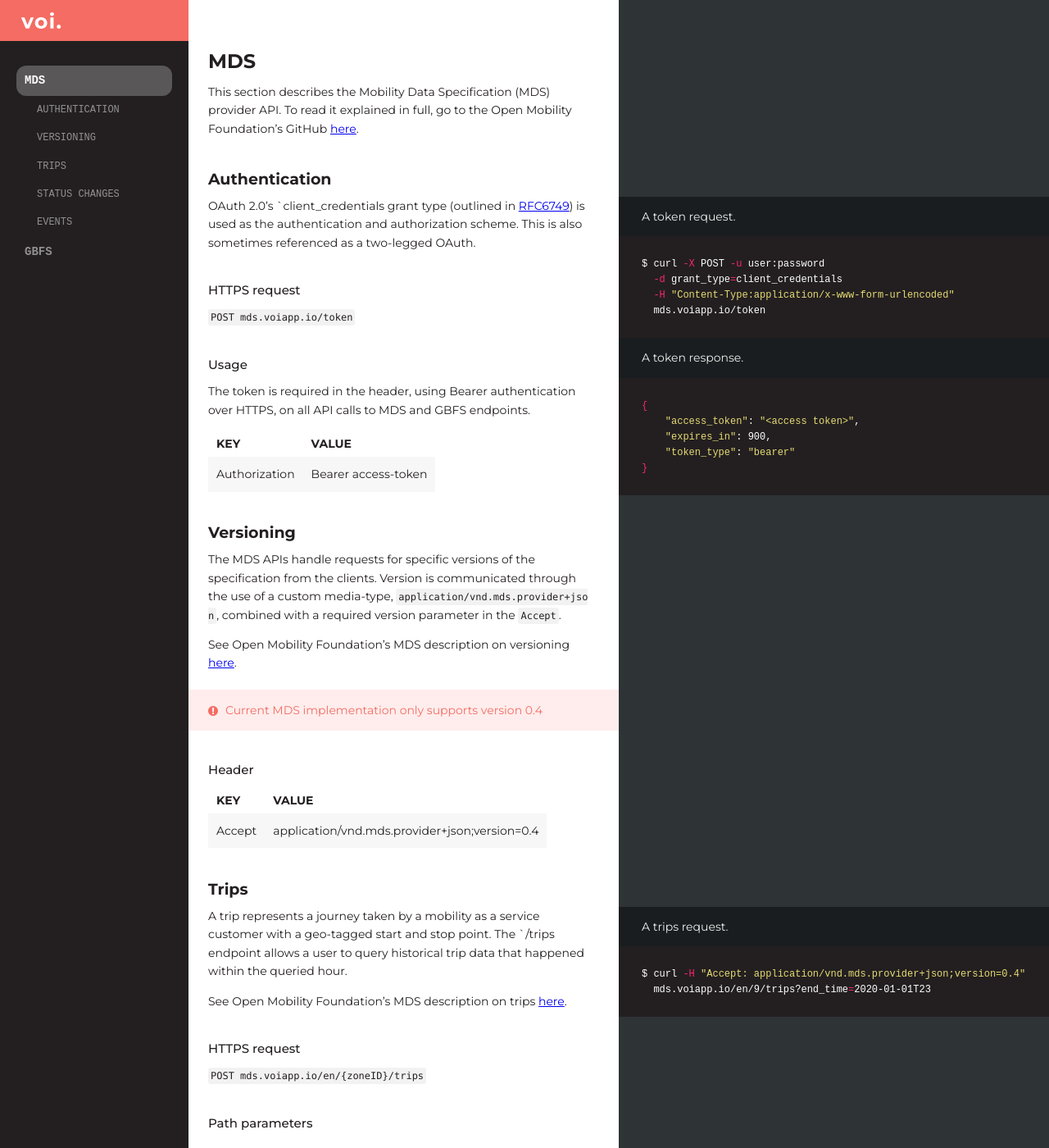
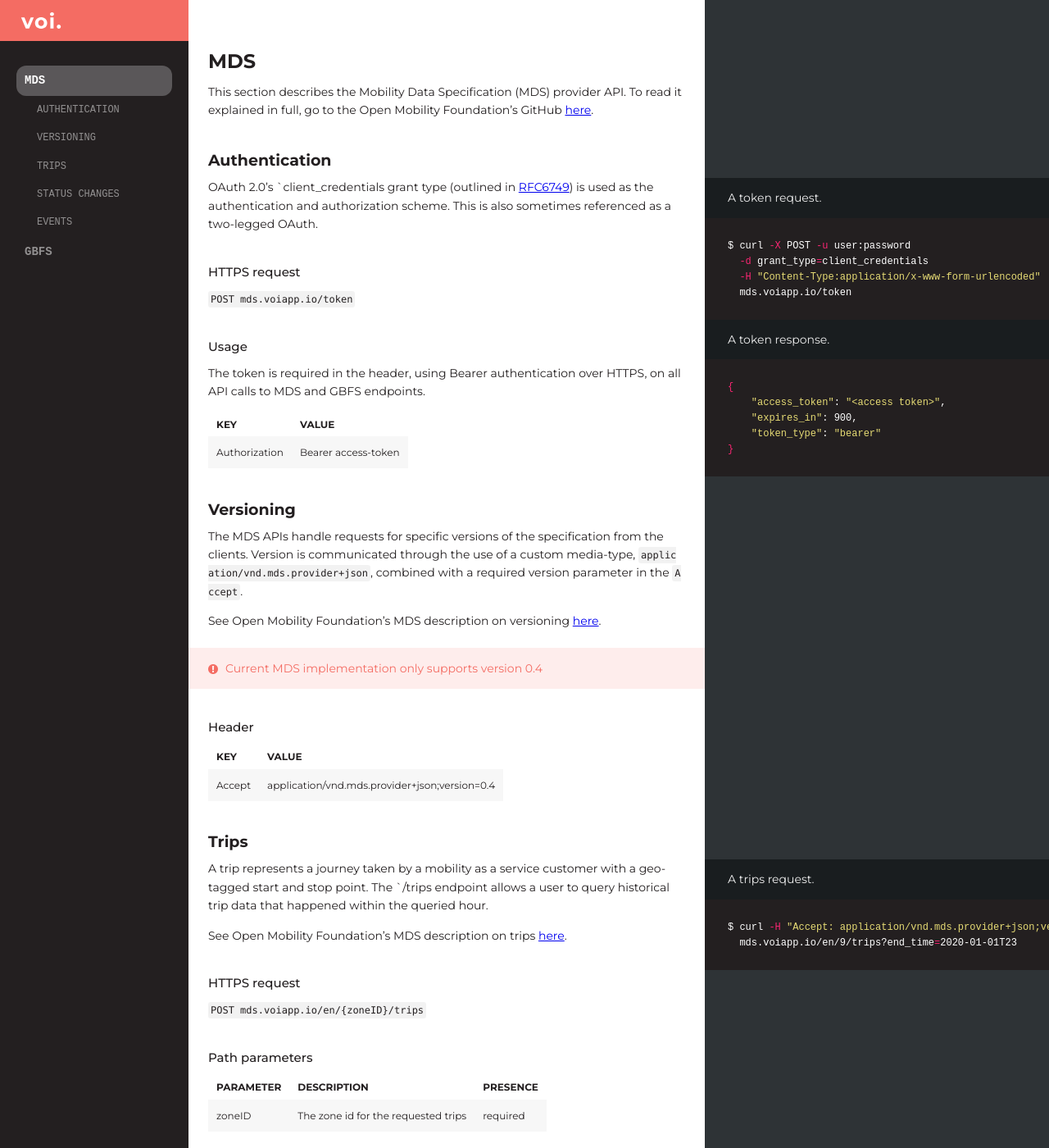
Before and after one commit to Tomtss/partner-api-docs, a Jekyll site: the page built from maas-light.md, in a window 1280 px wide and 1400 px high. Shown: the whole window at 82% size. Built offline with Jekyll 4.4.1, drawn with Linux system fonts in a browser that asks for light colours; some web fonts are replaced.

Commit message:
table design-tweaks

```diff
--- a/_sass/_variables.scss
+++ b/_sass/_variables.scss
@@ -55,7 +55,7 @@
 // SIZES
 ////////////////////
 $nav-width: 230px !default; // width of the navbar
-$examples-width: 50% !default; // portion of the screen taken up by code examples
+$examples-width: 40% !default; // portion of the screen taken up by code examples
 $logo-margin: 20px !default; // margin below logo
 $main-padding: 28px !default; // padding to left and right of content & examples
 $nav-padding: 15px !default; // padding to left and right of navbar
--- a/assets/css/custom.scss
+++ b/assets/css/custom.scss
@@ -31,6 +31,10 @@
     line-height: 0;
     top: 6px;
     left: 6px;
+}
+
+.content > table {
+    font-size: 12px;
 }
 
 .content{ h1 {
```
